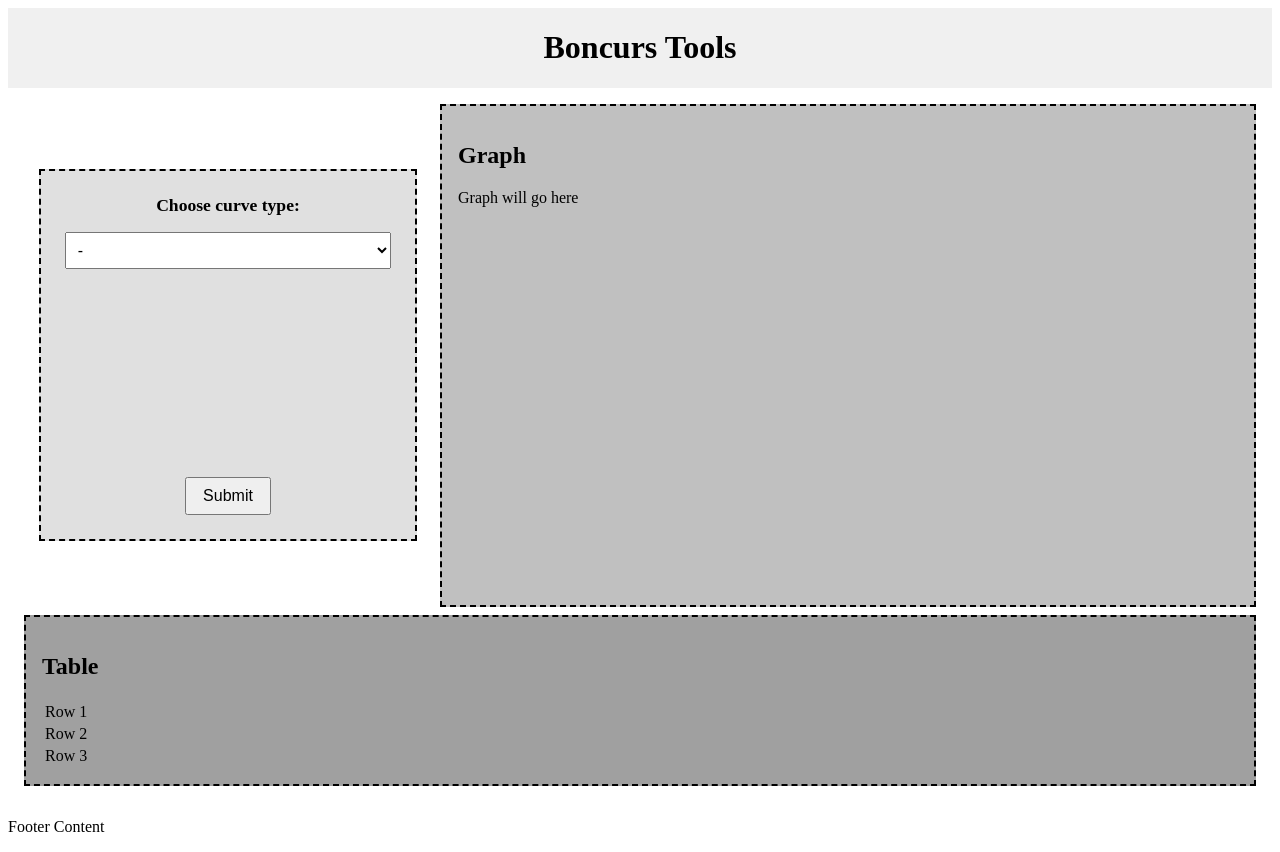
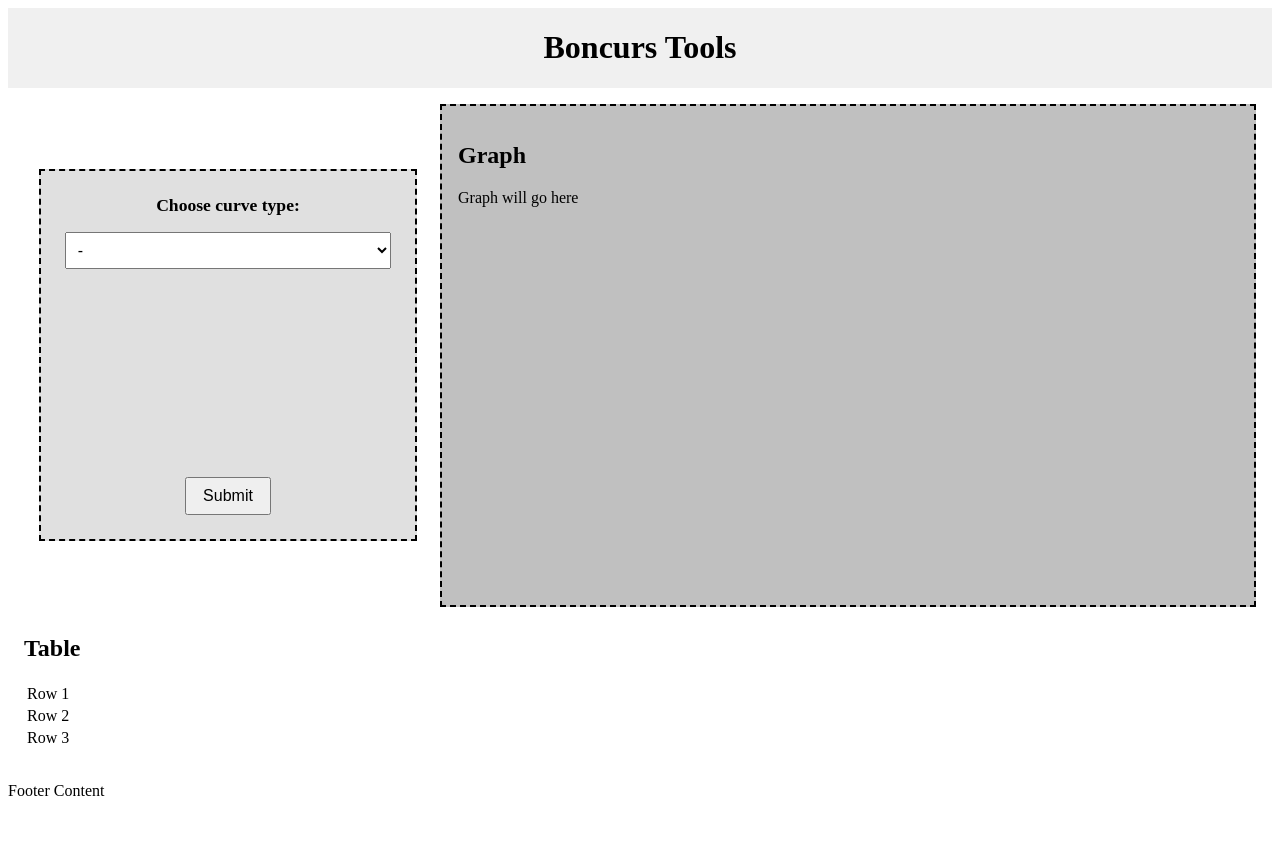
Before and after one commit to dustinstacy/boncurs-toolkit, a SvelteKit app: page / in a window 1280 px wide. After the commit the page ends 816 px from the top, so only its background shows below. Built offline with nearby package versions, Linux system fonts and the light colour scheme.

Commit message:
update app.css

```diff
--- a/src/app.css
+++ b/src/app.css
@@ -29,11 +29,6 @@ header {
 	.graph {
 		grid-column: 2;
 	}
-
-	.table {
-		grid-column: 1 / -1; /* Table spans full width */
-		grid-row: 2; /* Table below form and graph */
-	}
 }
 
 /* For portrait view, the table spans full width and items stack vertically */
@@ -42,24 +37,11 @@ header {
 		width: 100%;
 		margin: 0 auto; /* Center graph */
 	}
-
-	.table {
-		width: 100%;
-		margin: 0 auto; /* Center table */
-	}
 }
 
 /* Outline styles for components */
-.graph,
-.table {
+.graph {
 	border: 2px dashed black;
 	padding: 1rem;
-}
-
-.graph {
 	background-color: #c0c0c0;
 }
-
-.table {
-	background-color: #a0a0a0;
-}
```
